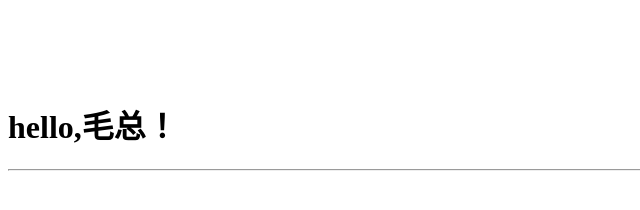
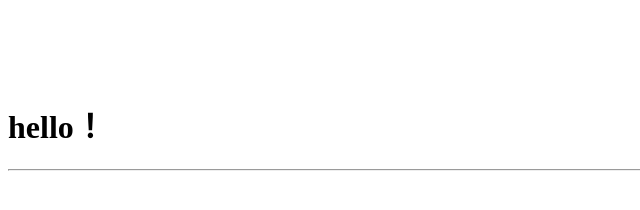
Before and after one commit to du0213/test, a plain HTML site: page index.html in a window 1280 px wide. Shown: the whole page, without its empty margins (0-640 px from the left). Drawn offline with Linux system fonts and the light colour scheme.

Commit message:
Update index.html

```diff
--- a/index.html
+++ b/index.html
@@ -12,7 +12,7 @@
     <br>
     <br>
 
-    <h1>hello,毛总！</h1>
+    <h1>hello！</h1>
     <hr>
 </body>
 </html>
```
